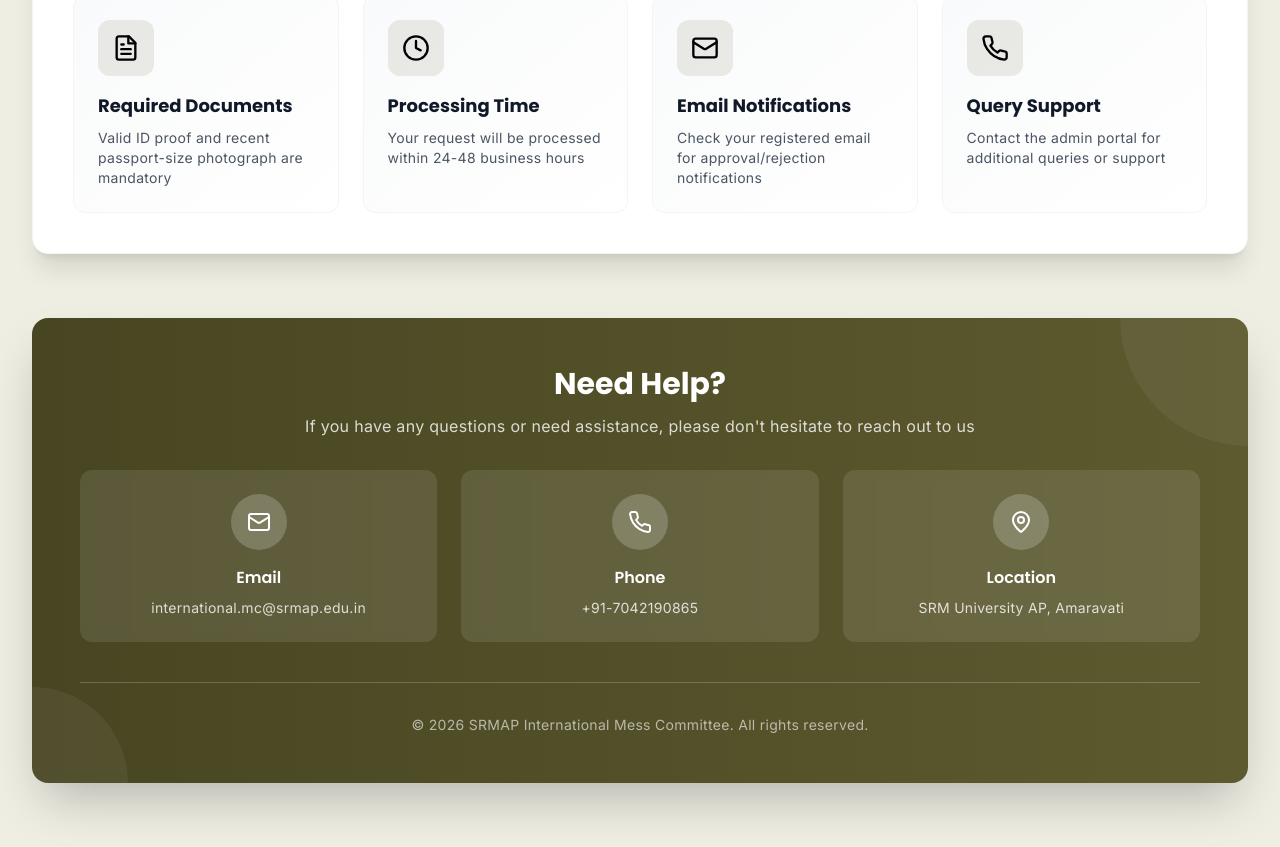
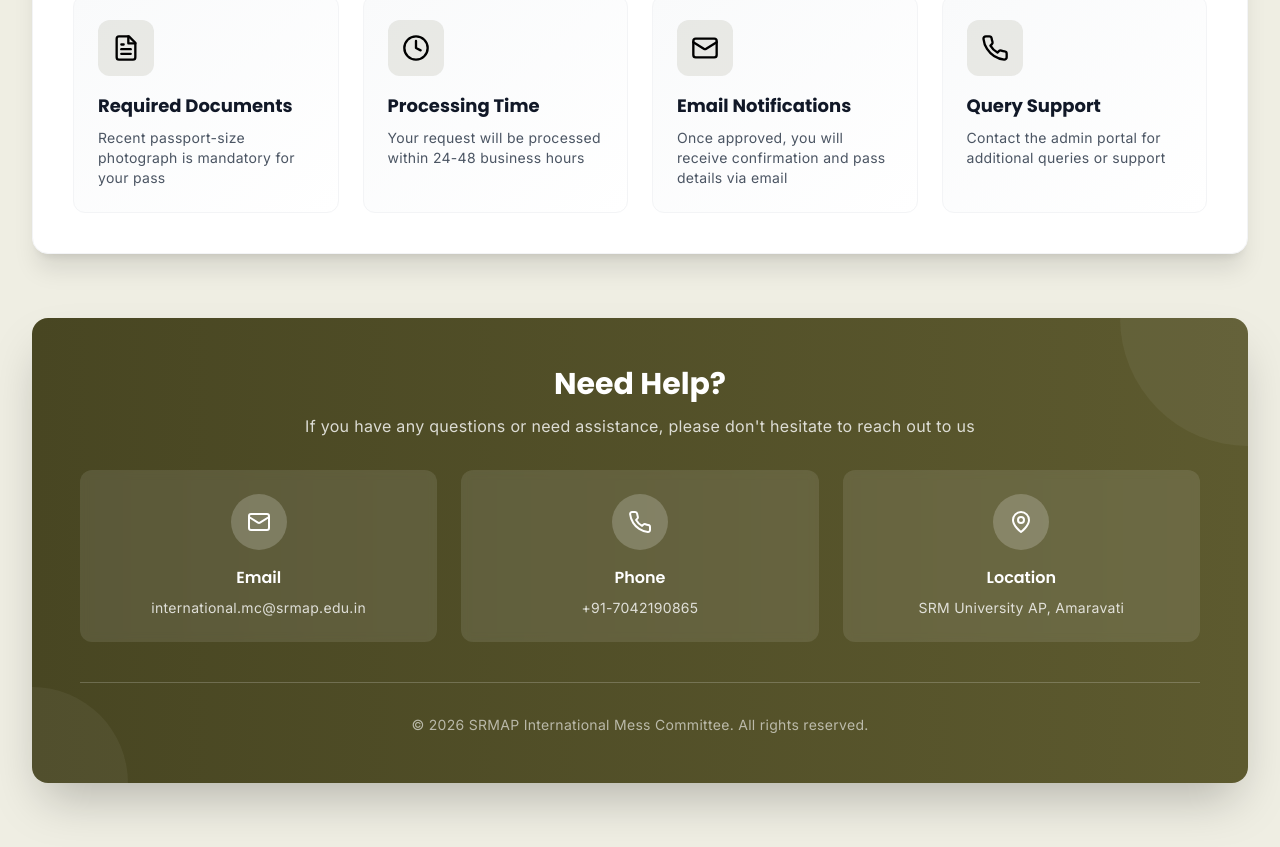
Before and after one commit to ThakurAmanKumar/SRMAPINTMESSPASS, a Next.js app: page /mess-pass-request in a window 1280 px wide. Shown: the part 1900-2747 px from the top of the page. Built offline with nearby package versions, Linux system fonts and the light colour scheme.

Commit message:
Update Email Notifications info - clarify approval sends pass details

```diff
--- a/src/app/mess-pass-request/page.tsx
+++ b/src/app/mess-pass-request/page.tsx
@@ -615,7 +615,7 @@ export default function MessPassRequestPage() {
                 <FileText size={28} />
               </div>
               <h3 className="text-lg font-bold text-gray-900 mb-2">Required Documents</h3>
-              <p className="text-gray-600 text-sm">Valid ID proof and recent passport-size photograph are mandatory</p>
+              <p className="text-gray-600 text-sm">Recent passport-size photograph is mandatory for your pass</p>
             </div>
 
             <div className="bg-gradient-to-br from-gray-50 to-white rounded-xl p-6 border border-gray-100 hover:shadow-lg transition-all duration-300 group">
@@ -631,7 +631,7 @@ export default function MessPassRequestPage() {
                 <Mail size={28} />
               </div>
               <h3 className="text-lg font-bold text-gray-900 mb-2">Email Notifications</h3>
-              <p className="text-gray-600 text-sm">Check your registered email for approval/rejection notifications</p>
+              <p className="text-gray-600 text-sm">Once approved, you will receive confirmation and pass details via email</p>
             </div>
 
             <div className="bg-gradient-to-br from-gray-50 to-white rounded-xl p-6 border border-gray-100 hover:shadow-lg transition-all duration-300 group">
```
